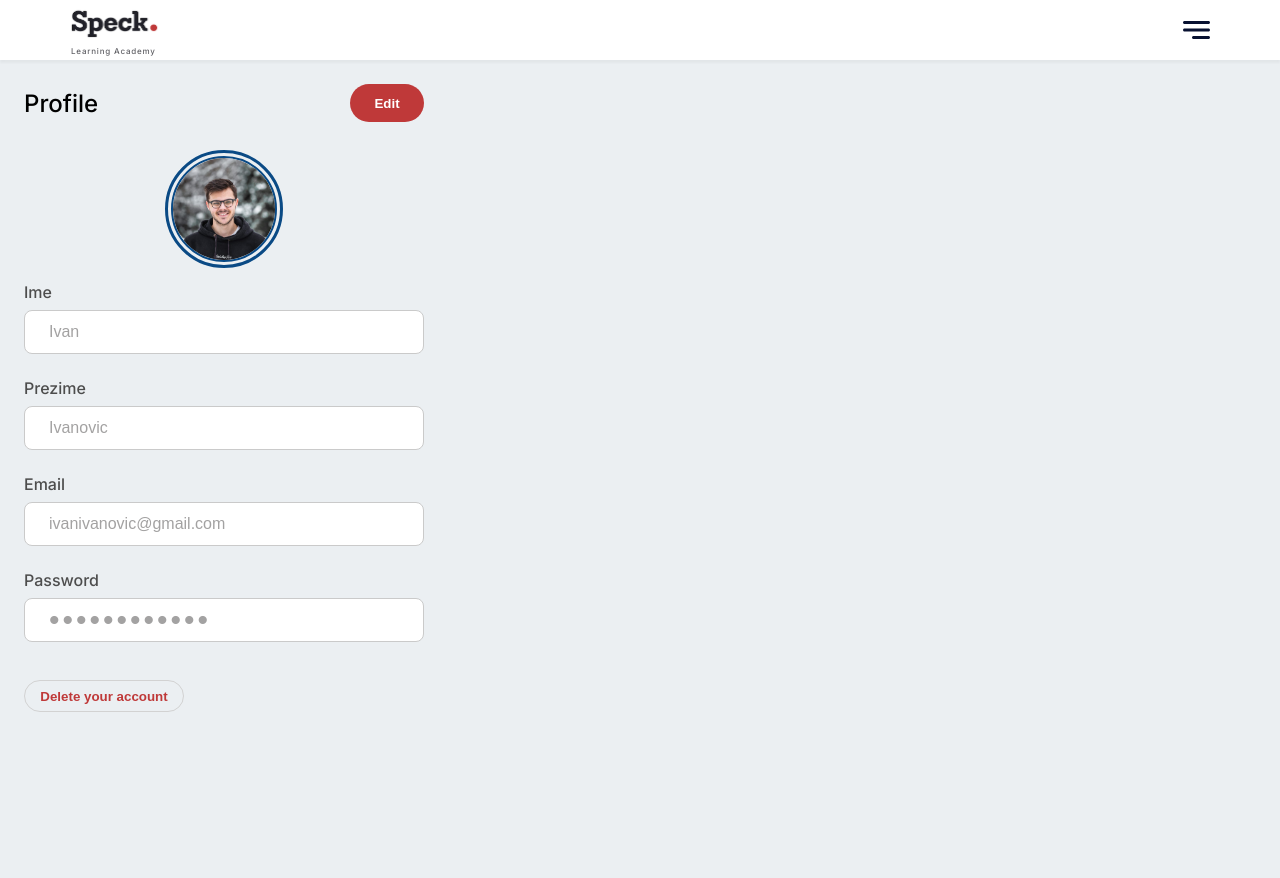
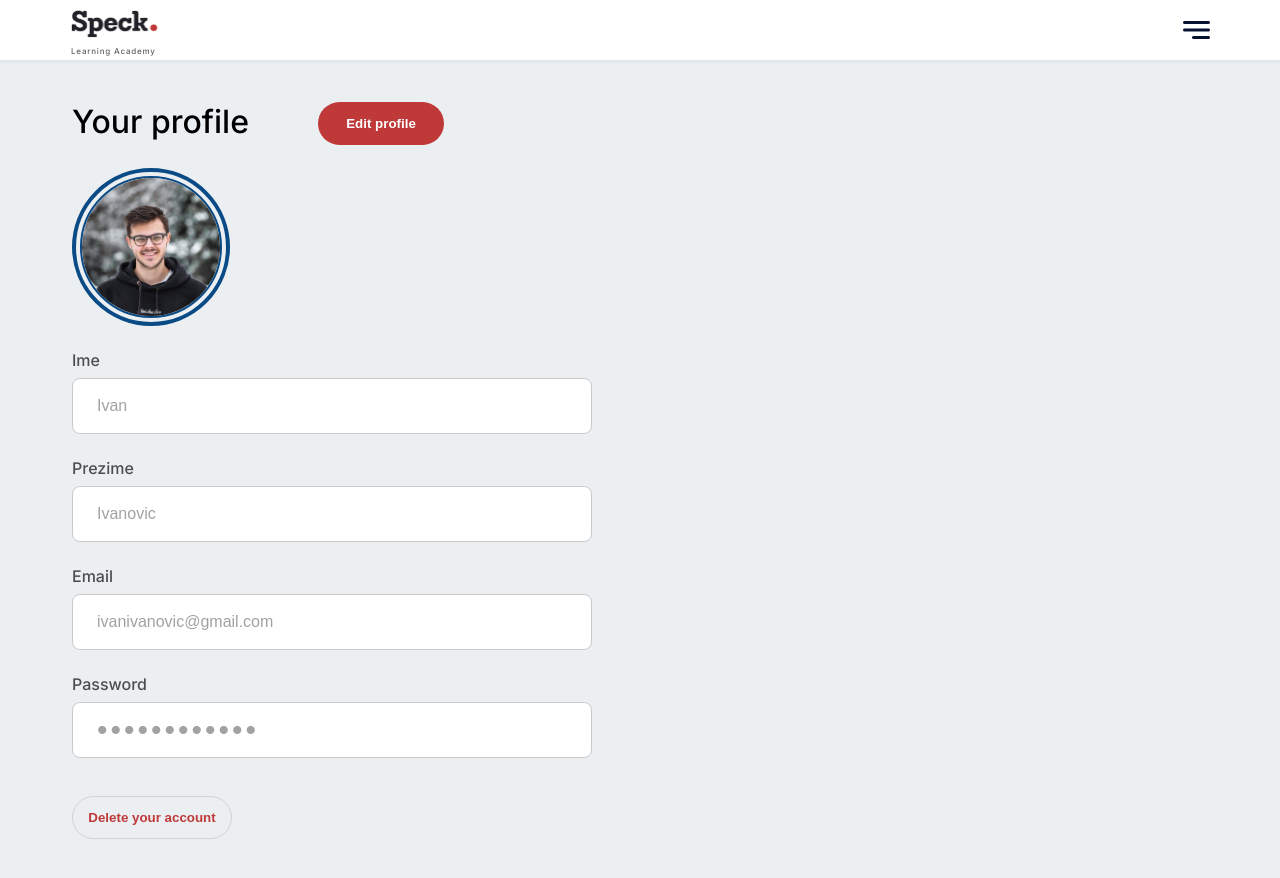
Before and after one commit to Tin21/Speck-Teamwork, a React (Vite) app: page /profile in a window 1280 px wide. Shown: the top 878 px of the page. Before the commit the page ends 800 px from the top, so only its background shows below. Built offline with nearby package versions, Linux system fonts and the light colour scheme.

Commit message:
Added profile for tablet version

```diff
--- a/src/components/Profile/Profile.jsx
+++ b/src/components/Profile/Profile.jsx
@@ -15,11 +15,12 @@ import {
   PassChangeLink,
   Field,
   Label,
+  Form,
+  UploadPhotoIcon,
 } from './ProfileStyle';
 import { Formik } from 'formik';
 import {
   RequiredField,
-  Form,
   FormRow,
   ErrorMessage,
 } from '../../utils/styles/generalStyles';
@@ -59,11 +60,11 @@ const Profile = ({ imgSrc, imgAlt }) => {
           {(formik) => (
             <Form>
               <TitleWrapper>
-                <Title>Profile</Title>
+                <Title />
                 <ButtonWrapper>
-                  <ProfileButton onClick={() => changeUpdate()}>
-                    Edit
-                  </ProfileButton>
+                  <ProfileButton isEdit onClick={() => changeUpdate()} />
+                  {/* Edit
+                  </ProfileButton> */}
                 </ButtonWrapper>
               </TitleWrapper>
               <PictureWrapper>
@@ -167,20 +168,22 @@ const Profile = ({ imgSrc, imgAlt }) => {
         >
           {(formik) => (
             <Form>
-              <TitleWrapper>
-                <Title>Profile</Title>
+              <TitleWrapper isUpdating>
+                <Title />
                 <Cancel onClick={() => changeUpdate()}>Cancel</Cancel>
                 <ButtonWrapper isUpdate>
                   <ProfileButton
+                    isUpdate
                     type="submit" /* onClick={() => changeUpdate() }*/
                   >
-                    Update
+                    {/* Update */}
                   </ProfileButton>
                 </ButtonWrapper>
               </TitleWrapper>
               <PictureWrapper>
                 <UserAvatar src={imgSrc} alt={imgAlt} />
                 <PictureFrame />
+                <UploadPhotoIcon />
               </PictureWrapper>
               <FormRow>
                 <Label isEnabled htmlFor="firstName">
@@ -236,7 +239,7 @@ const Profile = ({ imgSrc, imgAlt }) => {
                 </PassChangeWrapper>
               </FormRow>
               <FormRow>
-                <ProfileButton isSecondaryEnabled>
+                <ProfileButton type="button" isSecondaryEnabled>
                   Delete your account
                 </ProfileButton>
               </FormRow>
--- a/src/components/Profile/ProfileStyle.js
+++ b/src/components/Profile/ProfileStyle.js
@@ -4,13 +4,19 @@ import {
   Button,
   InputField,
   InputLabel,
+  Form as FormikForm,
 } from '../../utils/styles/generalStyles';
 import { ReactComponent as ProfilePictureCircle } from '../../assets/images/profile-circle.svg';
 import { ReactComponent as VisibilityIcon } from '../../assets/images/visibility-icon.svg';
+import { ReactComponent as UploadIcon } from '../../assets/images/upload-icon.svg';
 import { NavLink } from 'react-router-dom';
 
 export const ProfileWrapper = styled.div`
   padding: 24px;
+
+  @media screen and (${breakpoints.tablet}) {
+    padding: 42px 72px;
+  }
 `;
 
 export const TitleWrapper = styled.div`
@@ -19,16 +25,45 @@ export const TitleWrapper = styled.div`
   justify-content: space-between;
   align-items: center;
   height: 38px;
+
+  @media screen and (${breakpoints.tabletSmall}) {
+    max-width: 320px;
+
+    ${(props) =>
+      props.isUpdating &&
+      `
+          max-width: 450px;
+      `}
+  }
 `;
 
 export const Title = styled.h1`
   font-weight: 500;
   font-size: 24px;
+  &::after {
+    content: 'Profile';
+  }
+
+  @media screen and (${breakpoints.tabletSmall}) {
+    font-size: 32px;
+
+    &::after {
+      content: 'Your profile';
+    }
+  }
 `;
 
 export const Cancel = styled.p`
   font-weight: 600;
   font-size: 15px;
+
+  &:hover {
+    cursor: pointer;
+  }
+
+  @media screen and (${breakpoints.tabletSmall}) {
+    font-size: 16px;
+  }
 `;
 
 export const ProfileButton = styled(Button)`
@@ -36,8 +71,46 @@ export const ProfileButton = styled(Button)`
   padding: 0;
 
   ${(props) =>
+    props.isEdit &&
+    ` &::after {
+    content: "Edit";
+    }
+    `}
+
+  ${(props) =>
+    props.isUpdate &&
+    ` &::after {
+    content: "Update";
+    }
+    `}
+
+
+    @media screen and (${breakpoints.tabletSmall}) {
+    height: 43px;
+    width: 126px;
+
+    ${(props) =>
+      props.isEdit &&
+      ` &::after {
+      content: "Edit profile";
+      }
+      `}
+
+    ${(props) =>
+      props.isUpdate &&
+      ` &::after {
+      content: "Update";
+      }
+      `}
+  }
+
+  ${(props) =>
     props.isSecondaryDisabled &&
     `
+    @media screen and (${breakpoints.tabletSmall}) {
+      width: 160px;
+    }
+
     margin-top: 14px;
     height: 32px;
     width: 160px;
@@ -56,6 +129,10 @@ export const ProfileButton = styled(Button)`
   ${(props) =>
     props.isSecondaryEnabled &&
     `
+    @media screen and (${breakpoints.tabletSmall}) {
+      width: 160px;
+    }
+
       margin-top: 14px;
       height: 32px;
       width: 160px;
@@ -71,6 +148,12 @@ export const ProfileButton = styled(Button)`
 `;
 
 export const Field = styled(InputField)`
+  height: 48px;
+
+  @media screen and (${breakpoints.tabletSmall}) {
+    height: 56px;
+  }
+
   ${(props) =>
     props.isDisabled &&
     `
@@ -121,8 +204,7 @@ ${(props) =>
       background-color: ${colors.bgSecondary};
       padding: 12px 24px;
       color: ${colors.textPrimary};
-      font-size: 18px;
-      /* letter-spacing: 3px; */
+      font-size: 16px;
   `}
 `;
 
@@ -155,11 +237,21 @@ export const PictureWrapper = styled.div`
   display: flex;
   height: max-content;
   justify-content: center;
+
+  @media screen and (${breakpoints.tabletSmall}) {
+    justify-content: left;
+  }
 `;
 
 export const PictureFrame = styled(ProfilePictureCircle)`
   width: 118px;
   margin-bottom: 14px;
+
+  @media screen and (${breakpoints.tabletSmall}) {
+    width: 158px;
+    height: 158px;
+    margin-bottom: 24px;
+  }
 `;
 
 export const UserAvatar = styled.img`
@@ -171,15 +263,41 @@ export const UserAvatar = styled.img`
   border-radius: 50%;
   z-index: 1;
   border: 2px solid ${colors.profileAvatarBorder};
+
+  @media screen and (${breakpoints.tabletSmall}) {
+    height: 142px;
+    width: 142px;
+    left: 32px;
+    top: 158px;
+  }
+
+  @media screen and (${breakpoints.tablet}) {
+    left: 80px;
+    top: 176px;
+  }
 `;
 
 export const VisibleIcon = styled(VisibilityIcon)`
   position: absolute;
   right: 40px;
-  top: 613px;
+  top: 624px;
   width: 22px;
   height: 15px;
   z-index: 2;
+
+  &:hover {
+    cursor: pointer;
+  }
+
+  @media screen and (${breakpoints.tabletSmall}) {
+    top: 706px;
+    left: 500px;
+  }
+
+  @media screen and (${breakpoints.tablet}) {
+    top: 724px;
+    left: 548px;
+  }
 `;
 
 export const PassChangeWrapper = styled.div`
@@ -193,3 +311,35 @@ export const PassChangeLink = styled(NavLink)`
   font-size: 14px;
   color: #0085ff;
 `;
+
+export const Form = styled(FormikForm)`
+  @media screen and (${breakpoints.tabletSmall}) {
+    min-width: 520px;
+  }
+`;
+
+export const UploadPhotoIcon = styled(UploadIcon)`
+  display: none;
+
+  &:hover {
+    cursor: pointer;
+    path {
+      fill: ${colors.textTertiaryGrey};
+    }
+  }
+
+  @media screen and (${breakpoints.tabletSmall}) {
+    display: block;
+    width: 52px;
+    height: 52px;
+    position: absolute;
+    top: 264px;
+    left: 124px;
+    z-index: 2;
+  }
+
+  @media screen and (${breakpoints.tablet}) {
+    top: 282px;
+    left: 172px;
+  }
+`;
```
Also changed, not shown: src/assets/images/upload-icon.svg (added). Lines whose indentation alone changed are shown as unchanged.
